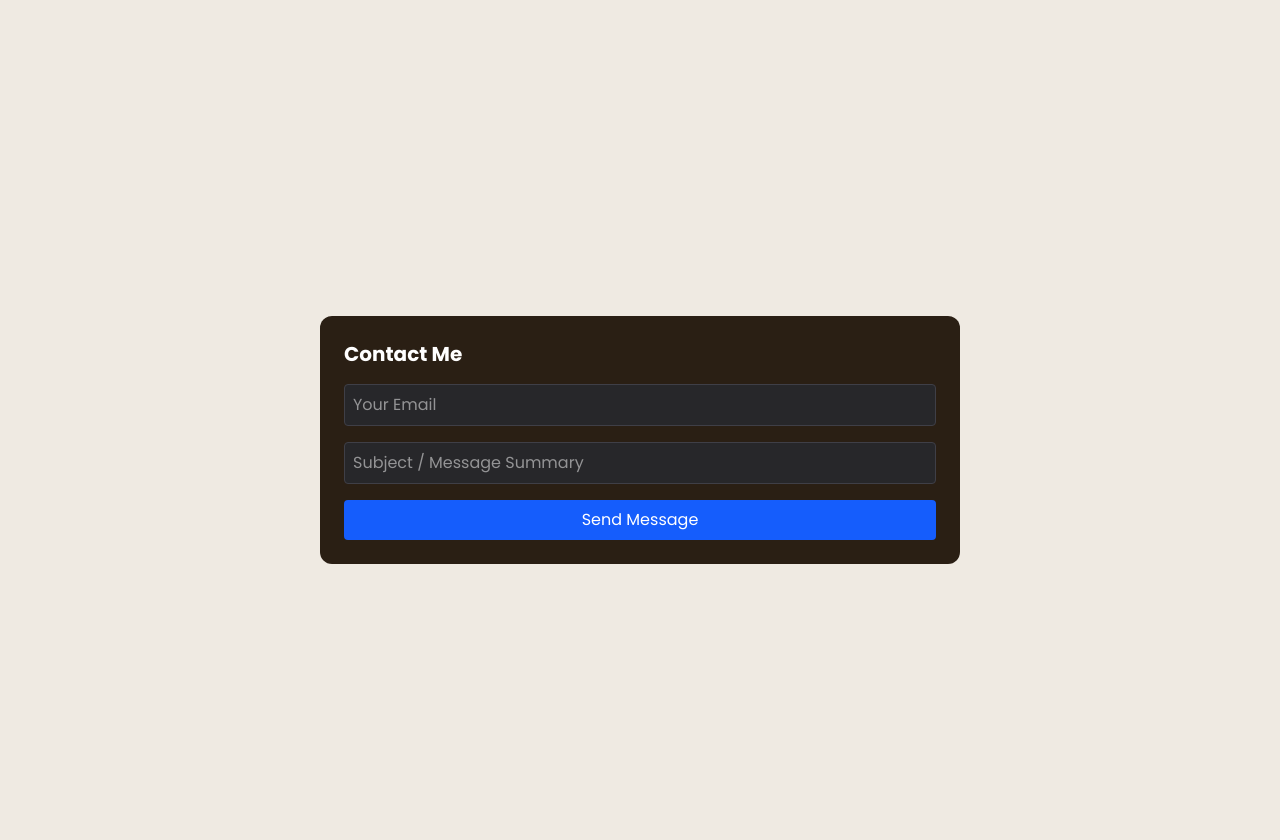
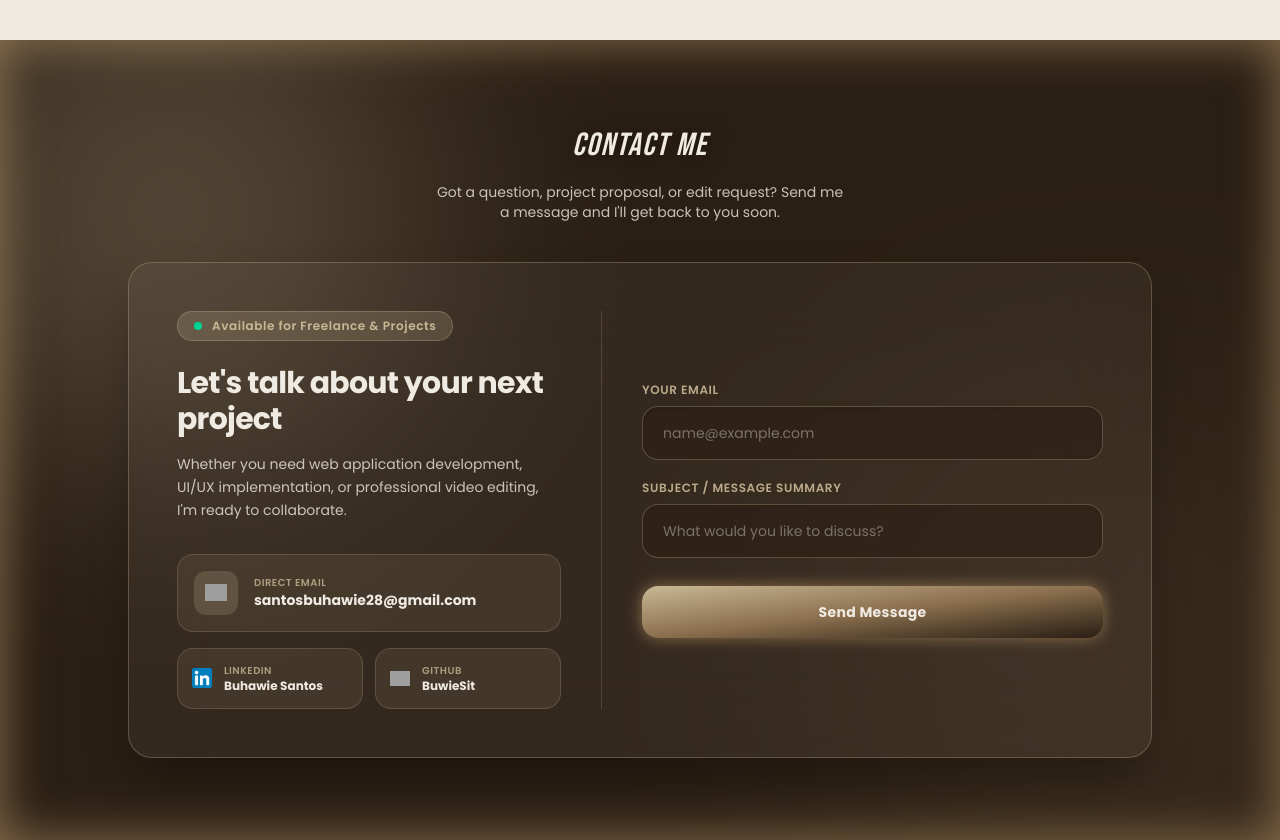
Before and after one commit to BuwieSit/buwiesit-portfolio, a Next.js app: page / in a window 1280 px wide. Shown: the part 3240-4080 px from the top of the page. Built offline with nearby package versions, Linux system fonts and the light colour scheme; no server answers; grey boxes are pictures that could not be loaded.

Commit message:
design: contact form

```diff
--- a/app/page.tsx
+++ b/app/page.tsx
@@ -297,40 +297,138 @@ export default function Home() {
           <Carousel items={videoProjects} />
       </section>
 
-      <section id="contacts" className="text-editor-primary w-full min-h-screen flex items-center justify-center">
-        <form onSubmit={handleSubmit} className=" w-1/2 flex flex-col gap-4 bg-editor-primary p-6 rounded-xl">
-          <h2 className="text-xl font-bold text-white">Contact Me</h2>
+      <section id="contacts" className="relative py-20 w-full min-h-screen inset-shadow-[0px_0px_50px] inset-shadow-editor-accent bg-editor-primary text-editor-bg font-poppins flex flex-col gap-10 justify-center items-center overflow-hidden">
+        {/* Background glow effects */}
+        <div className="bg-editor-surface blur-[120px] opacity-25 absolute w-[500px] aspect-square rounded-full -top-20 -left-20 pointer-events-none" />
+        <div className="bg-editor-accent blur-[140px] opacity-20 absolute w-[500px] aspect-square rounded-full -bottom-20 -right-20 pointer-events-none" />
 
+        <div className="flex flex-col items-center gap-3 text-center z-10">
+          <h2 className="text-title-size font-editor-title italic tracking-wider text-editor-bg drop-shadow-[0px_2px_10px_rgba(0,0,0,0.5)]">
+            Contact Me
+          </h2>
+          <p className="text-xs sm:text-sm opacity-80 max-w-md font-poppins px-4">
+            Got a question, project proposal, or edit request? Send me a message and I&apos;ll get back to you soon.
+          </p>
+        </div>
+
+        {/* Main 2-Column Split Container */}
+        <div className="w-[85%] max-w-5xl z-10 flex flex-col lg:flex-row items-stretch justify-between gap-10 bg-editor-bg/5 backdrop-blur-2xl border border-editor-surface/30 p-8 sm:p-12 rounded-3xl shadow-2xl shadow-black/40 relative">
+
+          {/* Left Column: Direct Contact Info */}
+          <div className="lg:w-5/12 flex flex-col justify-between gap-8 text-editor-bg">
+            <div className="flex flex-col gap-4">
+              <div className="inline-flex items-center gap-2.5 px-4 py-1.5 rounded-full bg-editor-surface/20 border border-editor-surface/30 text-xs font-semibold tracking-wider text-editor-surface w-fit">
+                <span className="w-2 h-2 rounded-full bg-emerald-400 animate-pulse" />
+                Available for Freelance & Projects
+              </div>
+
+              <h3 className="text-2xl sm:text-3xl font-bold tracking-tight text-editor-bg mt-2">
+                Let&apos;s talk about your next project
+              </h3>
+
+              <p className="text-xs sm:text-sm opacity-80 leading-relaxed">
+                Whether you need web application development, UI/UX implementation, or professional video editing, I&apos;m ready to collaborate.
+              </p>
+            </div>
+
+            <div className="flex flex-col gap-4">
+              {/* Direct Gmail Card */}
+              <a
+                href="mailto:buhawie.santos@gmail.com"
+                className="flex items-center gap-4 p-4 rounded-2xl bg-editor-surface/10 border border-editor-surface/20 hover:bg-editor-surface/20 hover:border-editor-surface/40 transition-all duration-300 group"
+              >
+                <div className="w-11 h-11 rounded-xl bg-editor-surface/20 flex items-center justify-center shrink-0 group-hover:scale-110 transition-transform">
+                  <Image src="/icons/gmail.png" alt="Email" width={22} height={22} />
+                </div>
+                <div className="overflow-hidden">
+                  <p className="text-[10px] uppercase tracking-wider text-editor-surface/80 font-semibold">Direct Email</p>
+                  <p className="text-xs sm:text-sm font-bold text-editor-bg group-hover:text-editor-surface transition-colors truncate">
+                    santosbuhawie28@gmail.com
+                  </p>
+                </div>
+              </a>
+
+              {/* Social Contacts */}
+              <div className="grid grid-cols-2 gap-3">
+                {contacts.map((contact) => (
+                  <Link
+                    key={contact.id}
+                    href={contact.link}
+                    target="_blank"
+                    rel="noopener noreferrer"
+                    className="flex items-center gap-3 p-3.5 rounded-2xl bg-editor-surface/10 border border-editor-surface/20 hover:bg-editor-surface/20 hover:border-editor-surface/40 transition-all duration-300 group"
+                  >
+                    <Image src={contact.icon} alt={contact.platform} width={20} height={20} className="group-hover:scale-110 transition-transform shrink-0" />
+                    <div className="overflow-hidden">
+                      <p className="text-[10px] uppercase tracking-wider text-editor-surface/80 font-semibold">{contact.platform}</p>
+                      <p className="text-xs font-bold text-editor-bg truncate">{contact.text}</p>
+                    </div>
+                  </Link>
+                ))}
+              </div>
+            </div>
+          </div>
+
+          {/* Vertical Divider for large screens */}
+          <div className="hidden lg:block w-px bg-editor-surface/20 self-stretch" />
+
+          {/* Right Column: Form */}
+          <div className="lg:w-6/12 flex flex-col justify-center">
+            <form onSubmit={handleSubmit} className="flex flex-col gap-5 w-full">
+              <div className="flex flex-col gap-2">
+                <label htmlFor="client-email" className="text-xs font-semibold uppercase tracking-wider text-editor-surface/90">
+                  Your Email
+                </label>
                 <input
+                  id="client-email"
                   type="email"
-            placeholder="Your Email"
+                  placeholder="name@example.com"
                   value={clientEmail}
                   onChange={(e) => setClientEmail(e.target.value)}
                   required
-            className="p-2 rounded bg-zinc-800 text-white border border-zinc-700 focus:outline-none"
+                  className="w-full px-5 py-4 rounded-2xl bg-editor-primary/60 border border-editor-surface/30 text-editor-bg placeholder:text-editor-bg/40 focus:outline-none focus:border-editor-surface focus:ring-2 focus:ring-editor-surface/50 transition-all duration-300 text-sm shadow-inner"
                 />
+              </div>
 
+              <div className="flex flex-col gap-2">
+                <label htmlFor="client-subject" className="text-xs font-semibold uppercase tracking-wider text-editor-surface/90">
+                  Subject / Message Summary
+                </label>
                 <input
+                  id="client-subject"
                   type="text"
-            placeholder="Subject / Message Summary"
+                  placeholder="What would you like to discuss?"
                   value={clientSubject}
                   onChange={(e) => setClientSubject(e.target.value)}
                   required
-            className="p-2 rounded bg-zinc-800 text-white border border-zinc-700 focus:outline-none"
+                  className="w-full px-5 py-4 rounded-2xl bg-editor-primary/60 border border-editor-surface/30 text-editor-bg placeholder:text-editor-bg/40 focus:outline-none focus:border-editor-surface focus:ring-2 focus:ring-editor-surface/50 transition-all duration-300 text-sm shadow-inner"
                 />
+              </div>
 
               <button
                 type="submit"
                 disabled={isSending}
-            className="bg-blue-600 hover:bg-blue-500 text-white p-2 rounded disabled:opacity-50 transition"
+                className="w-full mt-2 bg-linear-to-br from-editor-surface via-editor-accent to-editor-primary shadow-editor-accent shadow-[0px_0px_15px] py-4 rounded-2xl text-editor-bg font-bold cursor-pointer transition-all duration-300 ease-in-out hover:-translate-y-1 hover:shadow-[0px_5px_20px] active:scale-[0.98] disabled:opacity-50 disabled:cursor-not-allowed flex items-center justify-center gap-3 text-sm tracking-wide"
               >
-            {isSending ? 'Sending...' : 'Send Message'}
+                {isSending ? (
+                  <>
+                    <span className="inline-block w-4 h-4 border-2 border-editor-bg border-t-transparent rounded-full animate-spin" />
+                    <span>Sending Message...</span>
+                  </>
+                ) : (
+                  <span>Send Message</span>
+                )}
               </button>
 
               {statusMessage && (
-            <p className="text-sm mt-2 text-zinc-300 text-center">{statusMessage}</p>
+                <div className="p-4 rounded-2xl bg-editor-surface/20 border border-editor-surface/40 text-center animate-fade-in">
+                  <p className="text-xs sm:text-sm text-editor-bg font-semibold">{statusMessage}</p>
+                </div>
               )}
             </form>
+          </div>
+
+        </div>
       </section>
     </div>
   );
--- a/package.json
+++ b/package.json
@@ -9,7 +9,7 @@
     "lint": "eslint"
   },
   "dependencies": {
-    "lucide-react": "^1.20.0",
+    "lucide-react": "^1.31.0",
     "next": "^16.2.9",
     "react": "19.2.4",
     "react-dom": "19.2.4",
```
Also changed, not shown: 1 other file (tests, documents, lock files or other folders). Lines whose indentation alone changed are shown as unchanged.
